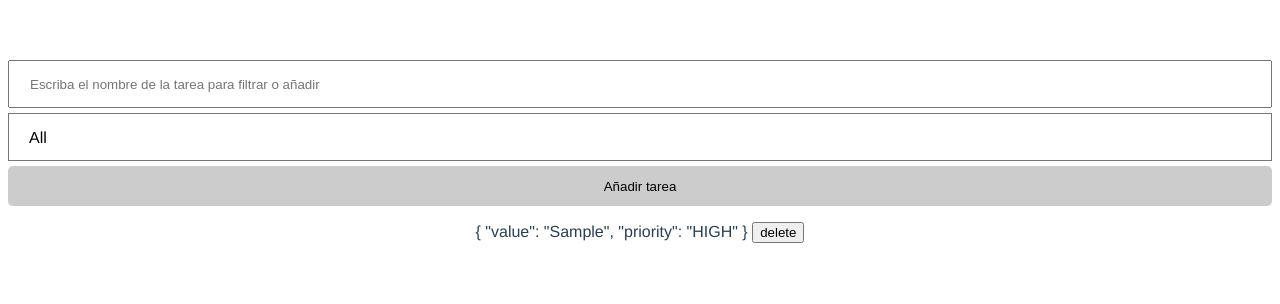
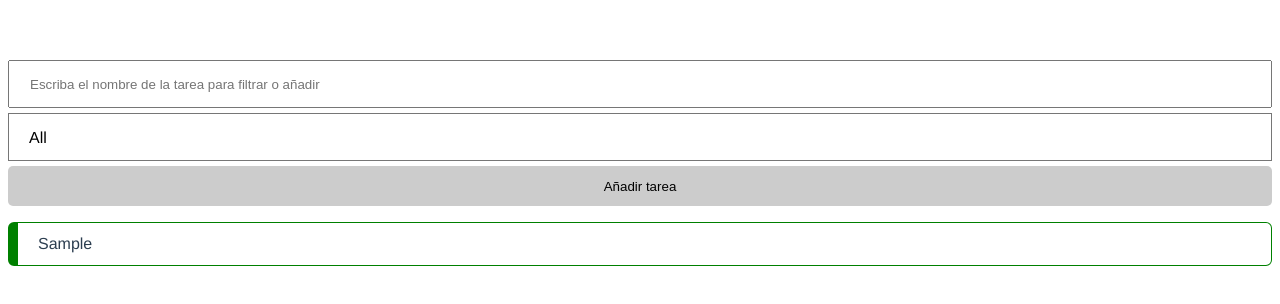
Before and after one commit to ferblancodosil/todo-example, a Vue app: page / in a window 1280 px wide. Both pictures are taken after typing "Sample" into the empty fields and a click on the button "Añadir tarea". Shown: the top 304 px of the page. Built offline with nearby package versions, Linux system fonts and the light colour scheme.

Commit message:
Todo List en un componente y estilos

```diff
--- a/src/App.vue
+++ b/src/App.vue
@@ -1,9 +1,9 @@
 <script setup>
-import TodoList from '@/views/TodoList.vue'
+import Todo from '@/views/Todo.vue'
 </script>
 
 <template>
-  <TodoList/>
+  <Todo/>
 </template>
 
 <style>
--- a/src/components/DataInput.vue
+++ b/src/components/DataInput.vue
@@ -3,9 +3,9 @@
         <input title="Indique el nombre de la tarea" placeholder="Escriba el nombre de la tarea para filtrar o añadir" required type="text" v-model="value" />
         <select title="Prioridad de la tarea" v-model="priority">
             <option value="" selected>All</option>
+            <option>High</option>
+            <option>Mid</option>
             <option>Low</option>
-            <option>Mid</option>
-            <option>High</option>
         </select>
         <button title="Pulse para añadir una nueva tarea" type="submit">Añadir tarea</button>
     </form>
@@ -37,7 +37,6 @@
     .flex-row {
         display: flex;
         flex-wrap: wrap;
-        align-items: flex-start;
     }
     input {
         width: 100%;
--- /dev/null
+++ b/src/components/TodoList.vue
@@ -0,0 +1,88 @@
+<template>
+    <div v-for="(todo, index) in todos" :key="index" class="item" :class="todo.priority" title="Doble click para borrar" @dblclick="removeTodo(index)">
+        <div class="mr-auto">{{ todo.value }}</div>
+        <div>
+            <i v-if="index !== 0" @click="modifyPositionElement(index, index - 1)" class="arrow up" title="Mover hacia arriba en la lista"></i>
+        </div>
+        <div>
+            <i v-if="index + 1 !== totalTodos" @click="modifyPositionElement(index, index + 1)" class="arrow down" title="Mover hacia abajo en la lista"></i>
+        </div>
+    </div>
+</template>
+<script>
+  import { computed } from "vue";
+  import { useMainStore } from "@/store";
+  export default {
+    props: {
+      'filterName': String,
+      'filterPriority': String
+    },
+    setup(props) {
+      const main = useMainStore();
+      const addElement = ({ value, priority = 'high' }) => {
+        main.addTodo({ value, priority: priority || 'High' });
+      };
+      const modifyPositionElement = (oldPosition, newPositon) => {
+        if (newPositon !== undefined && oldPosition !== undefined) {
+          main.reorderTodo(oldPosition, newPositon);
+        }
+      }
+      return {
+        modifyPositionElement,
+        todos: computed(() => main.getAllTodos.filter(e => {
+          const filterByValue = (!props.filterName || e.value.toUpperCase().indexOf(props.filterName.toUpperCase()) !== -1)
+          const filterByPriority = (!props.filterPriority || e.priority === props.filterPriority.toUpperCase())
+          return filterByValue && filterByPriority
+        })),
+        totalTodos: computed(() => main.getAllTodos.length),
+        removeTodo: (index) => {
+          if (confirm("Esta seguro que desea borrar la tarea?")) {
+            main.removeTodo(index)
+          }
+        }
+      };
+    }
+  };
+</script>
+<style scoped>
+    .item {
+        display: flex;
+        border-radius: 6px;
+        border: #efefef solid 1px;
+        padding: 12px 20px;
+        text-align: left;
+        border-left: #2c3e50 solid 10px;
+        margin-bottom: 10px;
+        cursor: pointer;
+    }
+    .arrow {
+        cursor: pointer;
+        border: solid black;
+        border-width: 0 3px 3px 0;
+        display: inline-block;
+        padding: 3px;
+        margin-right: 10px;
+    }
+
+    .up {
+        transform: rotate(-135deg);
+        -webkit-transform: rotate(-135deg);
+    }
+
+    .down {
+        transform: rotate(45deg);
+        -webkit-transform: rotate(45deg);
+    }
+    .mr-auto {
+        margin-right: auto!important;
+    }
+    .high {
+        border-color: green;
+    }
+    .mid {
+        border-color: black;
+    }
+    .low {
+        border-color: #efefef;
+    }
+</style>
--- a/src/store/index.js
+++ b/src/store/index.js
@@ -20,7 +20,7 @@ export const useMainStore = defineStore({
         console.warn('Not found todo value')
         return
       }
-      todo.priority = todo.priority.toUpperCase()
+      todo.priority = todo.priority.toLowerCase()
       this.todos.push(todo)
     },
     removeTodo(index) {
--- /dev/null
+++ b/src/views/Todo.vue
@@ -0,0 +1,45 @@
+<template>
+    <DataInput @addElement="addElement" @onChange="onChange"></DataInput>
+    <div class="todo-list" v-if="!isEmpty">
+        <TodoList :filterName="filterName" :filterPriority="filterPriority"></TodoList>
+    </div>
+    <div v-else class="todo-list">
+        Aún no tenemos datos guardados
+    </div>
+</template>
+<script>
+  import { computed, ref } from "vue";
+  import { useMainStore } from "@/store";
+  import DataInput from "@/components/DataInput.vue";
+  import TodoList from "@/components/TodoList.vue";
+  export default {
+    components: {
+      DataInput,
+      TodoList
+    },
+    setup() {
+      const main = useMainStore();
+      const filterName = ref('');
+      const filterPriority = ref('');
+      const addElement = ({ value, priority = 'high' }) => {
+        main.addTodo({ value, priority: priority || 'High' });
+      };
+      const onChange = ({ value, priority = 'high' }) => {
+        filterName.value = value
+        filterPriority.value = priority
+      }
+      return {
+        addElement,
+        onChange,
+        filterName,
+        filterPriority,
+        isEmpty: computed(() => main.todoEmpty),
+      };
+    }
+  };
+</script>
+<style scoped>
+    .todo-list {
+        margin-top: 1rem;
+    }
+</style>
--- a/src/views/TodoList.vue
+++ /dev/null
@@ -1,52 +0,0 @@
-<template>
-    <DataInput @addElement="addElement" @onChange="onChange"></DataInput>
-    <div v-if="!isEmpty">
-        <p v-for="(todo, index) in todos" :key="index">
-            {{ todo }}
-            <button @click="removeTodo(index)">delete</button>
-            <button v-if="index !== 0" @click="modifyPositionElement(index, index - 1)">Move up</button>
-            <button v-if="index + 1 !== totalTodos" @click="modifyPositionElement(index, index + 1)">Move down</button>
-        </p>
-    </div>
-    <div v-else>No todos found</div>
-</template>
-<script>
-  import { computed, ref } from "vue";
-  import { useMainStore } from "@/store";
-  import DataInput from "@/components/DataInput.vue";
-  export default {
-    components: {
-      DataInput
-    },
-    setup() {
-      const main = useMainStore();
-      const filterName = ref('');
-      const filterPriority = ref('');
-      const addElement = ({ value, priority = 'high' }) => {
-        main.addTodo({ value, priority: priority || 'High' });
-      };
-      const modifyPositionElement = (oldPosition, newPositon) => {
-        if (newPositon !== undefined && oldPosition !== undefined) {
-          main.reorderTodo(oldPosition, newPositon);
-        }
-      }
-      const onChange = ({ value, priority = 'high' }) => {
-        filterName.value = value
-        filterPriority.value = priority
-      }
-      return {
-        addElement,
-        modifyPositionElement,
-        onChange,
-        todos: computed(() => main.getAllTodos.filter(e => {
-          const filterByValue = (!filterName.value || e.value.toUpperCase().indexOf(filterName.value.toUpperCase()) !== -1)
-          const filterByPriority = (!filterPriority.value || e.priority === filterPriority.value.toUpperCase())
-          return filterByValue && filterByPriority
-        })),
-        totalTodos: computed(() => main.getAllTodos.length),
-        isEmpty: computed(() => main.todoEmpty),
-        removeTodo: main.removeTodo,
-      };
-    }
-  };
-</script>
```
